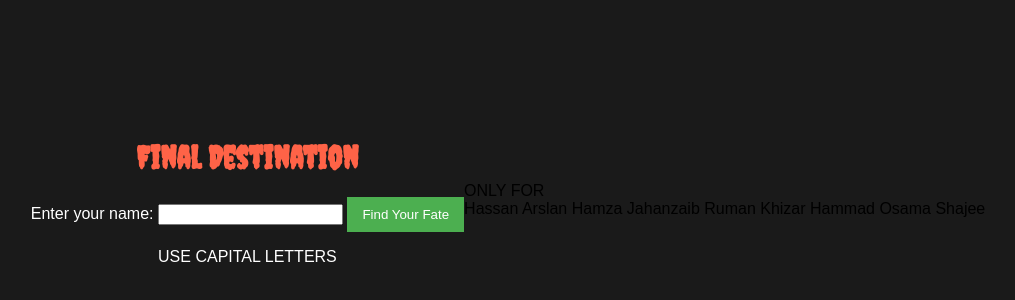
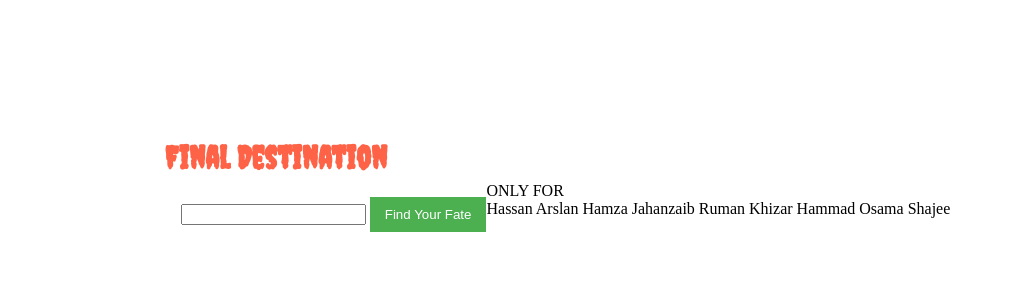
Before and after one commit to hassanhexa/Destination, a plain HTML site: page index.html in a window 1280 px wide. Shown: the part 200-500 px from the top of the page, without its empty margins (132-1147 px from the left). Drawn offline with Linux system fonts and the light colour scheme.

Commit message:
Update styles.css

```diff
--- a/styles.css
+++ b/styles.css
@@ -1,6 +1,6 @@
 body {
-    font-family: 'Arial', sans-serif;
-    background-color: #1a1a1a;
+    font-family: 'Poppins';
+    background-color: f2ffa0;
     margin: 0;
     display: flex;
     justify-content: center;
```
